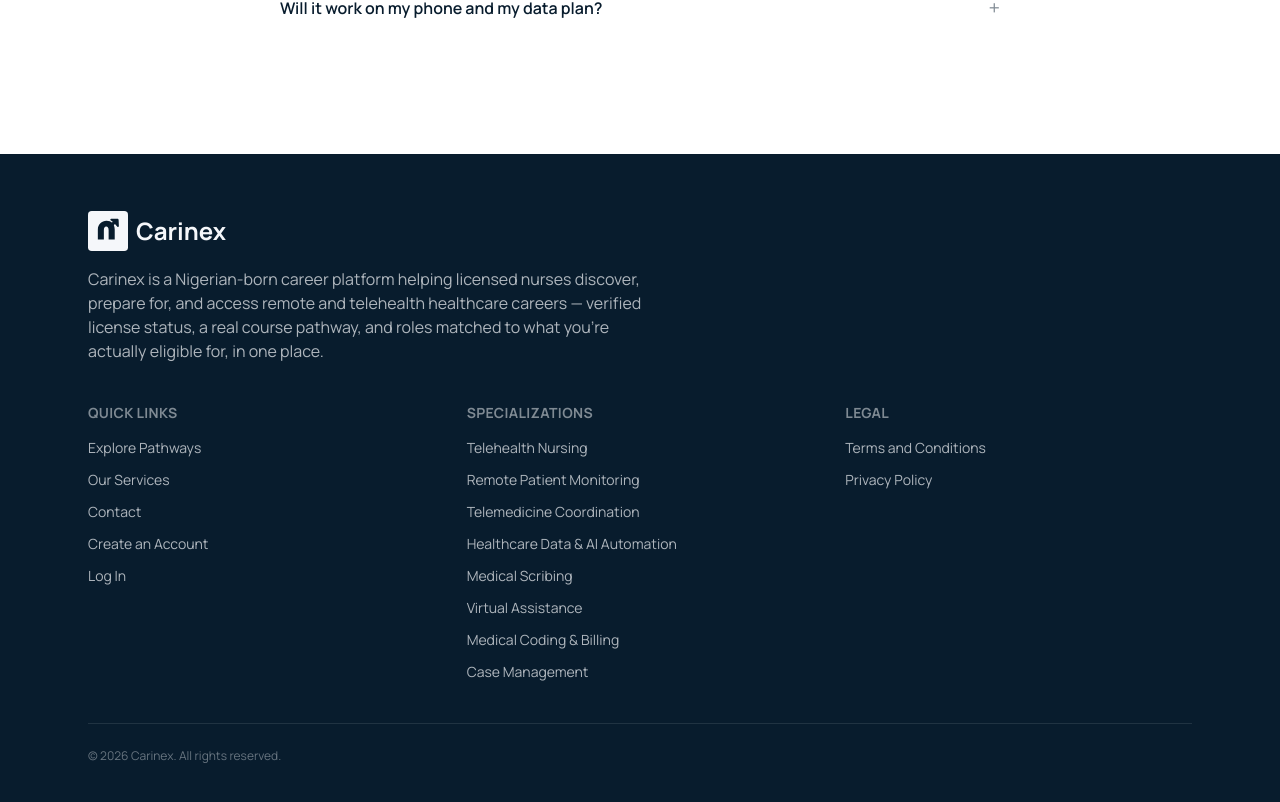
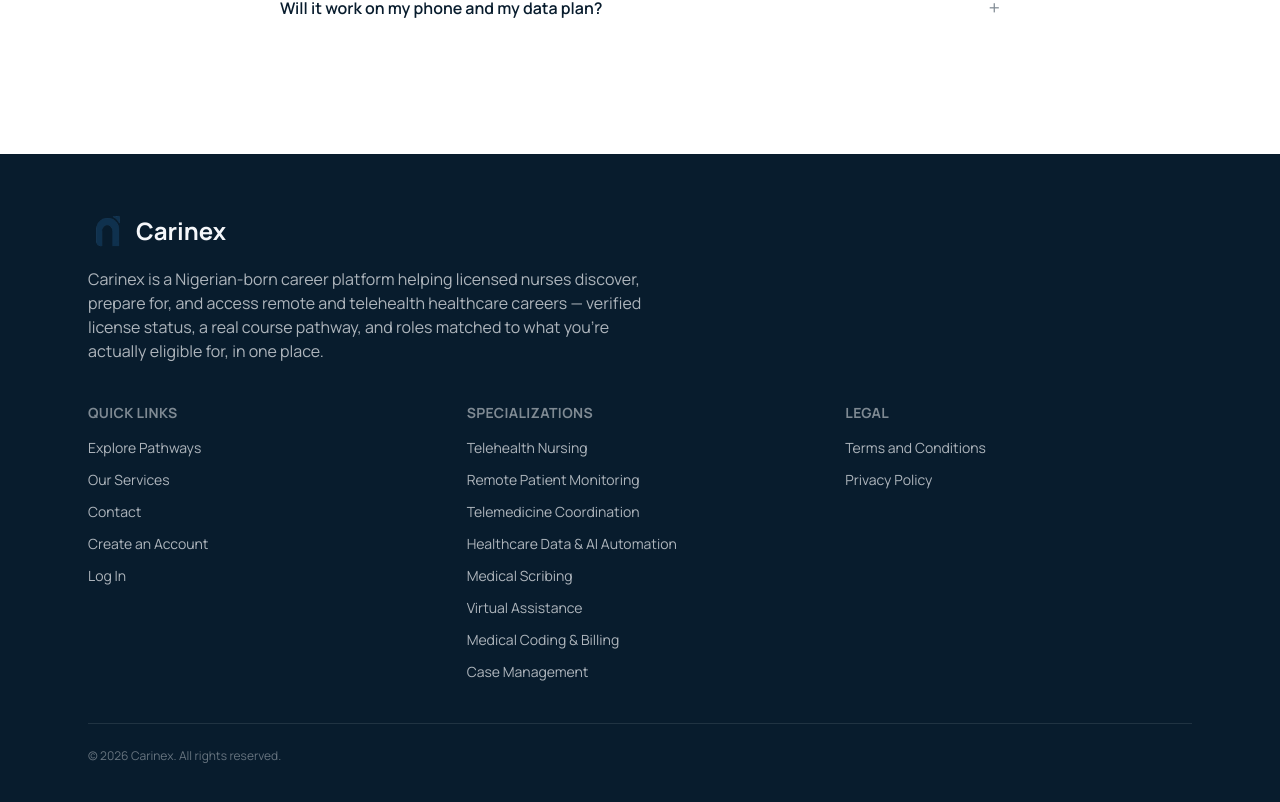
Before and after one commit to isaaczauyei-cyber/Carinex.ai, a Next.js app: page / in a window 1280 px wide. Shown: the part 5066-5868 px from the top of the page. Built offline with nearby package versions, Linux system fonts and the light colour scheme; no server answers.

Commit message:
Update Footer.tsx

```diff
--- a/components/Footer.tsx
+++ b/components/Footer.tsx
@@ -52,7 +52,7 @@
     <footer className="border-t border-carinex-navy/10 bg-carinex-navy text-carinex-white">
       <div className="mx-auto max-w-6xl px-6 py-14">
         <Link href="/" className="flex items-center gap-2">
-          <Image src="/carinex-logo.svg" alt="Carinex" width={40} height={40} />
+          <Image src="/carinex-logo.png" alt="Carinex" width={40} height={40} />
           <span className="text-2xl font-bold">Carinex</span>
         </Link>
 
```
